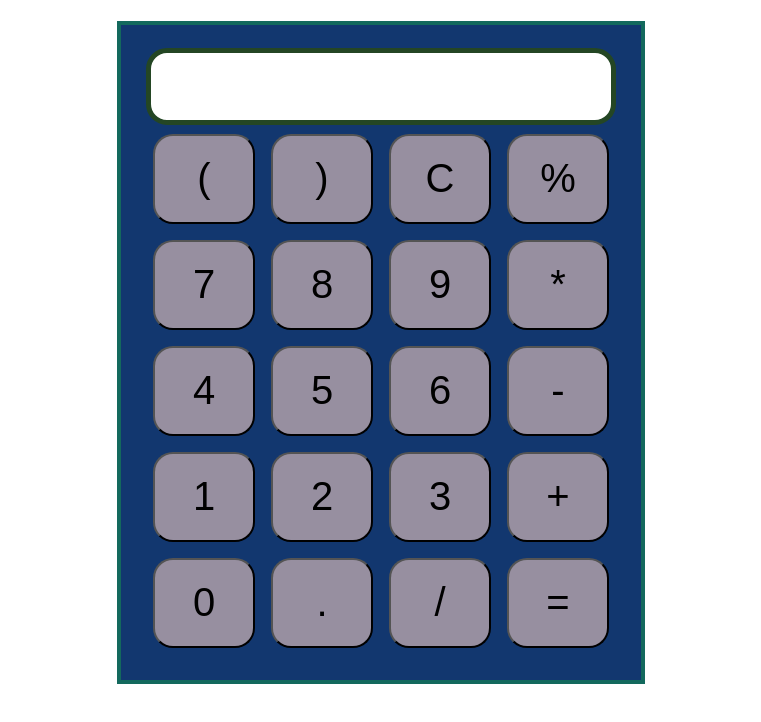
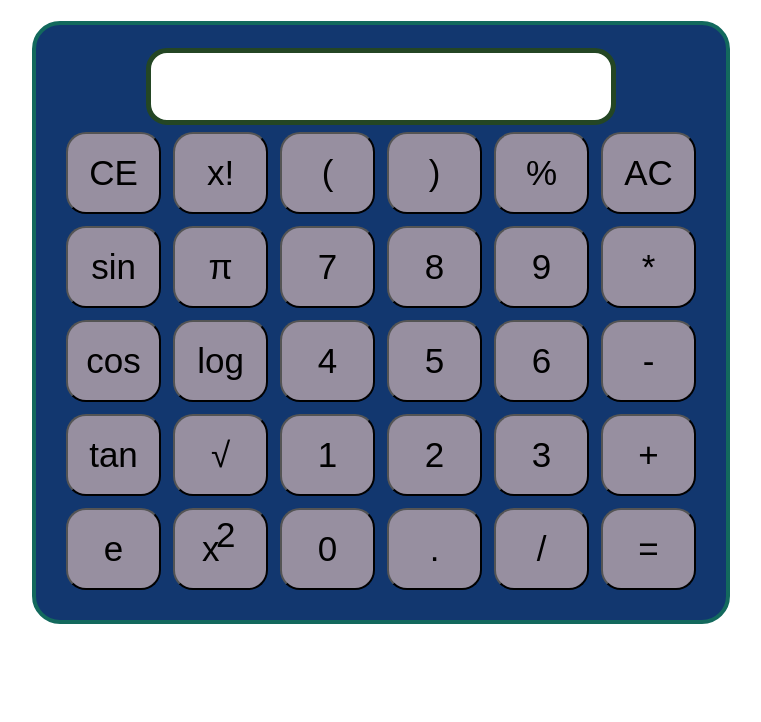
Before and after one commit to Krishan-Choudhary/calculator, a plain HTML site: page index.html in a window 1280 px wide. Shown: the part 66-788 px from the top of the page, without its empty margins (259-1020 px from the left). Drawn offline with Linux system fonts and the light colour scheme.

Commit message:
final commit

```diff
--- a/index.html
+++ b/index.html
@@ -17,39 +17,49 @@
             <input type="text" name="screen" id="screen">
             <table>
                 <tr>
-                    <td><button>(</button></td>
-                    <td><button>)</button></td>
-                    <td><button>C</button></td>
-                    <td><button>%</button></td>
+                    <td><button id="ce" onclick="backspc()">CE</button></td>
+                    <td><button onclick="fact()">x!</button></td>
+                    <td><button class="btn">(</button></td>
+                    <td><button class="btn" >)</button></td>
+                    <td><button class="btn">%</button></td>
+                    <td><button id="ac" onclick="screen.value=''">AC</button></td>
                 </tr>
                 <tr>
-                    <td><button>7</button></td>
-                    <td><button>8</button></td>
-                    <td><button>9</button></td>
-                    <td><button>*</button></td>
+                    <td><button onclick="sin()">sin</button></td>
+                    <td><button onclick="pi()">π</button></td>
+                    <td><button class="btn">7</button></td>
+                    <td><button class="btn">8</button></td>
+                    <td><button class="btn">9</button></td>
+                    <td><button class="btn">*</button></td>
                 </tr>
                 <tr>
-                    <td><button>4</button></td>
-                    <td><button>5</button></td>
-                    <td><button>6</button></td>
-                    <td><button>-</button></td>
+                    <td><button onclick="cos()">cos</button></td>
+                    <td><button onclick="log()">log</button></td>
+                    <td><button class="btn">4</button></td>
+                    <td><button class="btn">5</button></td>
+                    <td><button class="btn">6</button></td>
+                    <td><button class="btn">-</button></td>
                 </tr>
                 <tr>
-                    <td><button>1</button></td>
-                    <td><button>2</button></td>
-                    <td><button>3</button></td>
-                    <td><button>+</button></td>
+                    <td><button onclick="tan()">tan</button></td>
+                     <td><button onclick="sqrt()">√</button></td>
+                    <td><button class="btn">1</button></td>
+                    <td><button class="btn">2</button></td>
+                    <td><button class="btn">3</button></td>
+                    <td><button class="btn">+</button></td>
                 </tr>
                 <tr>
-                    <td><button>0</button></td>
-                    <td><button>.</button></td>
-                    <td><button>/</button></td>
-                    <td><button>=</button></td>
+                    <td><button onclick="e()">e</button></td>
+                    <td><button onclick="pow()">x<span style="position: relative; bottom: .4em; right: .1em;">2</span></button></td>
+                    <td><button class="btn">0</button></td>
+                    <td><button class="btn">.</button></td>
+                    <td><button class="btn">/</button></td>
+                    <td><button id="eval" onclick="screen.value=eval(screen.value)">=</button></td>
                 </tr>
             </table>
         </div>
     </div>
 
 </body>
-
+<script src ="index.js"></script>
 </html>
--- /dev/null
+++ b/index.js
@@ -0,0 +1,80 @@
+var screen=document.querySelector('#screen');
+var btn=document.querySelectorAll('.btn');
+
+for(item of btn)
+{
+    item.addEventListener('click',(e)=>{
+        btntext=e.target.innerText;
+
+        if(btntext =='x')
+        {
+            btntext= '*';
+        }
+
+        if(btntext=='÷')
+        {
+            btntext='/';
+        }
+        screen.value+=btntext;
+    });
+}
+
+function sin()
+{
+    screen.value=Math.sin(screen.value);
+}
+
+function cos()
+{
+    screen.value=Math.cos(screen.value);
+}
+
+function tan()
+{
+    screen.value=Math.tan(screen.value);
+}
+
+function pow()
+{
+    screen.value=Math.pow(screen.value,2);
+}
+
+function sqrt()
+{
+    screen.value=Math.sqrt(screen.value,2);
+}
+
+function log()
+{
+    screen.value=Math.log(screen.value);
+}
+
+function pi()
+{
+    screen.value= 3.14159265359;
+}
+
+function e()
+{
+    screen.value=2.71828182846;
+}
+
+function fact()
+{
+    var i, num, f;
+    f=1
+    num=screen.value;
+    for(i=1; i<=num; i++)
+    {
+        f=f*i;
+    }
+
+    i=i-1;
+
+    screen.value=f;
+}
+
+function backspc()
+{
+    screen.value=screen.value.substr(0,screen.value.length-1);
+}
--- a/style.css
+++ b/style.css
@@ -17,11 +17,11 @@ input{
 
 button{
     border-radius: 20px;
-    font-size: 40px;
+    font-size: 35px;
     background: #978fa0;
-    width: 102px;
-    height: 90px;
-    margin: 6px;
+    width: 95px;
+    height: 82px;
+    margin: 4px;
 }
 
 .calculator{
@@ -29,6 +29,7 @@ button{
     background-color: #12376f;
     padding: 23px;
     display: inline-block;
+    border-radius: 28px;
 
 }
 
```
